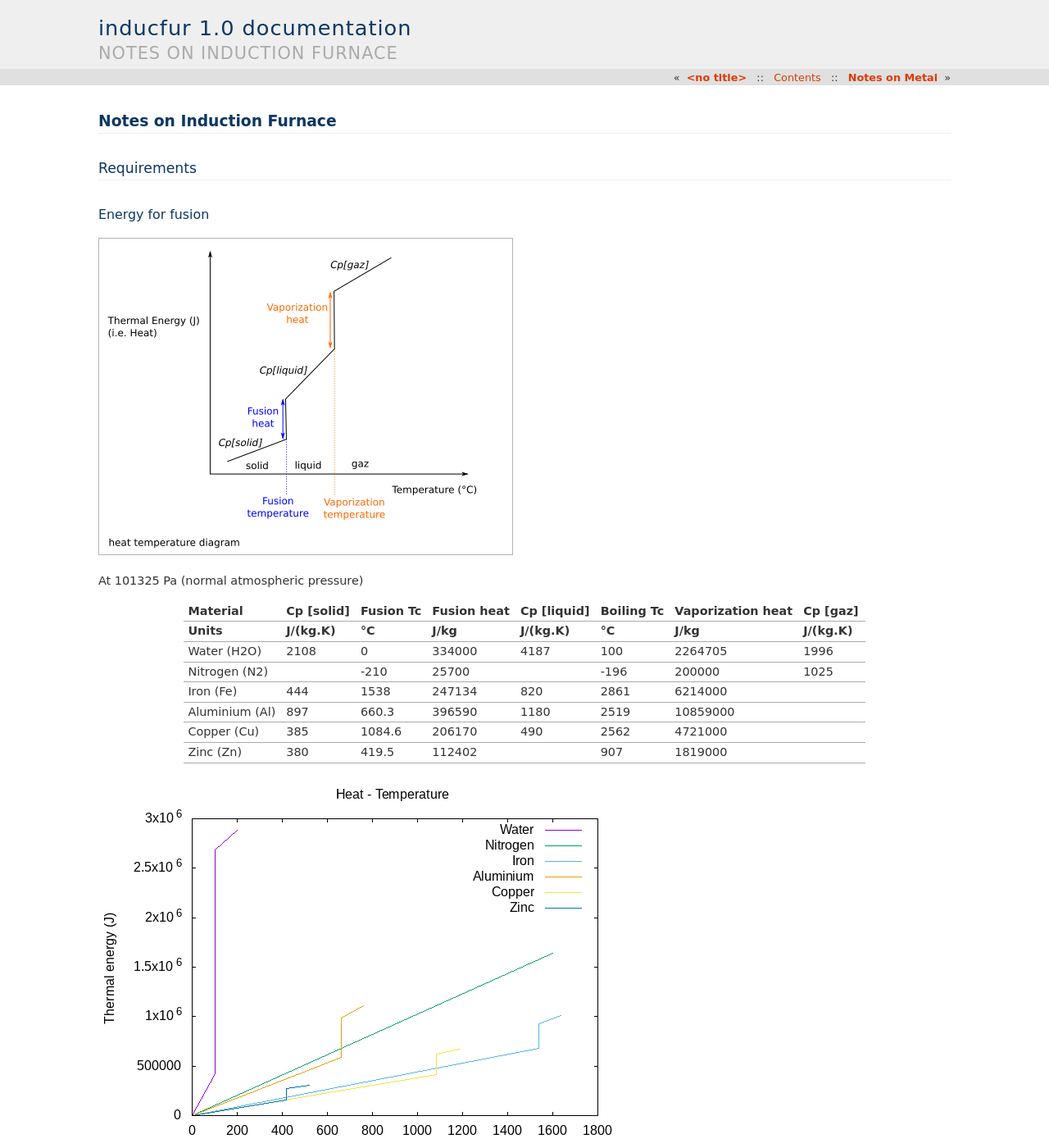
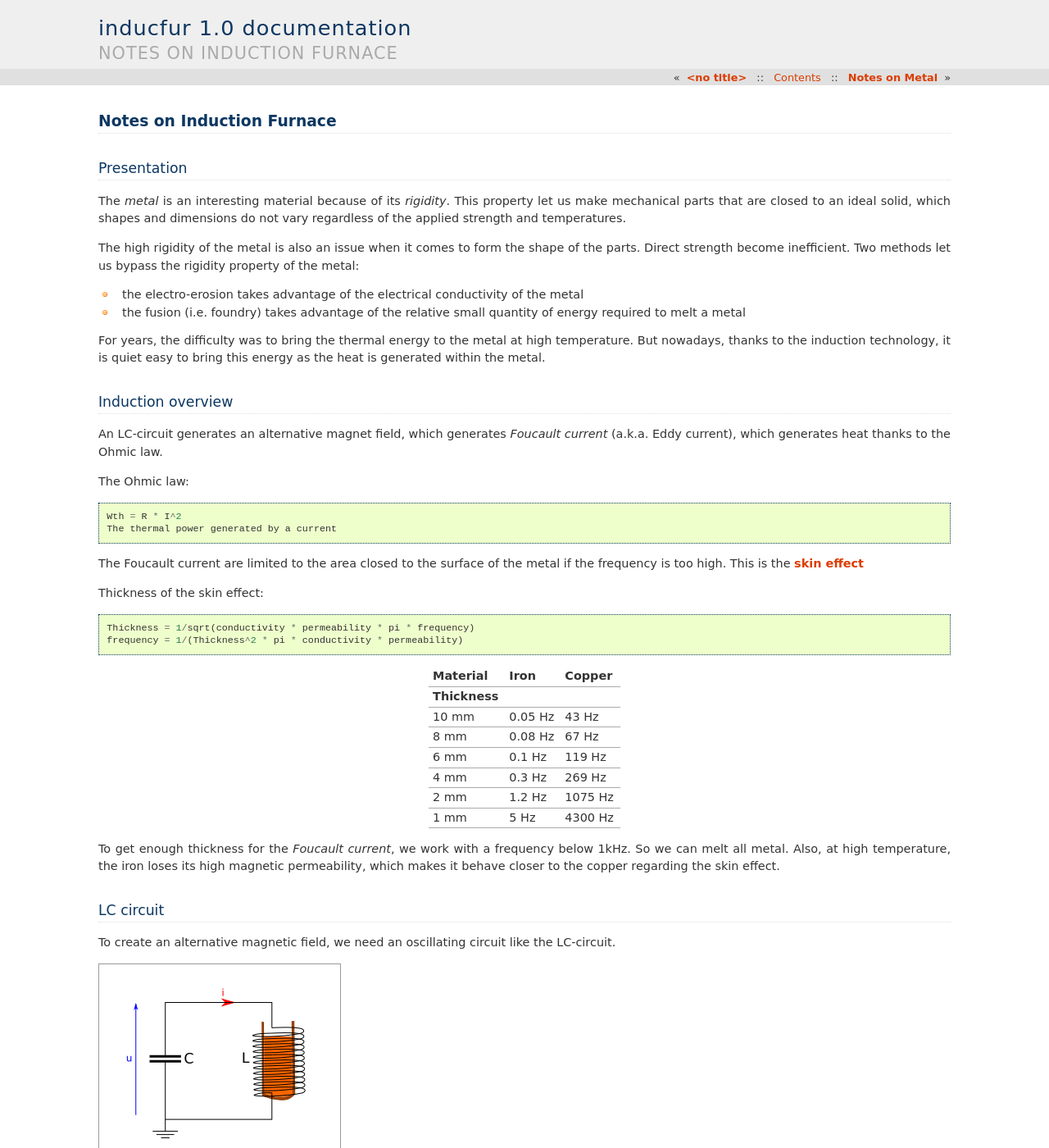
Before and after one commit to charlyoleg/induction_furnace, a Sphinx documentation site: the page built from docs/notes_on_induction_furnace.rst, in a window 1280 px wide and 1400 px high. Shown: the whole window at 82% size. Built offline with Sphinx 7.4.7, drawn with Linux system fonts in a browser that asks for light colours; some of the changed text lies outside the part shown.

Commit message:
rough overview

```diff
--- a/docs/notes_on_induction_furnace.rst
+++ b/docs/notes_on_induction_furnace.rst
@@ -3,64 +3,111 @@ Notes on Induction Furnace
 ==========================
 
 
-Requirements
+Presentation
 ============
 
-Energy for fusion
------------------
+The *metal* is an interesting material because of its *rigidity*. This property let us make mechanical parts that are closed to an ideal solid, which shapes and dimensions do not vary regardless of the applied strength and temperatures.
 
-.. image:: heat_temperature_diagram.png
+The high rigidity of the metal is also an issue when it comes to form the shape of the parts. Direct strength become inefficient. Two methods let us bypass the rigidity property of the metal:
 
-At 101325 Pa (normal atmospheric pressure)
+- the electro-erosion takes advantage of the electrical conductivity of the metal
+- the fusion (i.e. foundry) takes advantage of the relative small quantity of energy required to melt a metal
 
-=================     ============   ==========  ============  ============  ============  ==================  ==========
-Material              Cp [solid]     Fusion Tc   Fusion heat   Cp [liquid]   Boiling Tc    Vaporization heat   Cp [gaz]
-Units                 J/(kg.K)       °C          J/kg          J/(kg.K)      °C            J/kg                J/(kg.K)
-=================     ============   ==========  ============  ============  ============  ==================  ==========
-Water (H2O)           2108           0           334000        4187            100           2264705             1996
-Nitrogen (N2)                        -210         25700                       -196            200000              1025
-Iron (Fe)             444            1538        247134         820           2861           6214000
-Aluminium (Al)        897            660.3       396590        1180           2519          10859000
-Copper (Cu)           385            1084.6      206170         490           2562           4721000
-Zinc (Zn)             380            419.5       112402                        907           1819000
-=================     ============   ==========  ============  ============  ============  ==================  ==========
+For years, the difficulty was to bring the thermal energy to the metal at high temperature. But nowadays, thanks to the induction technology, it is quiet easy to bring this energy as the heat is generated within the metal.
 
 
-.. image:: graph/heat_temperature_T0.png
-.. image:: graph/heat_temperature_T-100.png
+Induction overview
+==================
+
+An LC-circuit generates an alternative magnet field, which generates *Foucault current* (a.k.a. Eddy current), which generates heat thanks to the Ohmic law.
+
+The Ohmic law::
+
+  Wth = R * I^2
+  The thermal power generated by a current
 
 
-Energy to melt 1 kg of metal::
+The Foucault current are limited to the area closed to the surface of the metal if the frequency is too high. This is the `skin effect`_
 
-  Water-steam   :  100 * 4187 + 2264705 = 2683405 J  <=> 0.745 kW/h
-  Iron          : 1538 *  444 +  247134 =  930006 J  <=> 0.258 kW/h
-  Aluminium     :  669 *  897 +  396590 =  996683 J  <=> 0.276 kW/h
-  Copper        : 1084 *  385 +  206170 =  623510 J  <=> 0.173 kW/h
-  Zinc          :  419 *  380 +  112402 =  271622 J  <=> 0.075 kW/h
+.. _`skin effect`: https://en.wikipedia.org/wiki/Skin_effect
 
 
+Thickness of the skin effect::
 
-Reminder::
-
-  1 bar = 100000 Pa
-  1 Pa = 1 N/m2 = 1 J/m3
-  1 cal = 4.1855 J
-  1 mol = 6.022 * 10**23
+  Thickness = 1/sqrt(conductivity * permeability * pi * frequency)
+  frequency = 1/(Thickness^2 * pi * conductivity * permeability)
 
 
-Auxiliary table
----------------
+=========   =========   ============
+Material    Iron        Copper
+Thickness
+=========   =========   ============
+10 mm       0.05 Hz         43 Hz
+8 mm        0.08 Hz         67 Hz
+6 mm        0.1 Hz         119 Hz
+4 mm        0.3 Hz         269 Hz
+2 mm        1.2 Hz        1075 Hz
+1 mm        5 Hz          4300 Hz
+=========   =========   ============
 
-=================     ===========    ================   =====================   =======================  ======================
-Material              Molar mass     Specific volume    Thermal conductivity    Electrical resistivity   Magnetic permeability
-Units                 kg/mol         m3/kg              W/(m.K)                 Ohm.m                    H/m
-=================     ===========    ================   =====================   =======================  ======================
-Ice (H2O)             0.018          0.00109
-Water (H2O)           0.018          0.00100            0.6                     20                       0.99
-Steam (H2O)           0.018          1.24
-Nitrogen (N2)         0.02802        0.799              0.026                   10**9                    1.00
-Iron (Fe)             0.05584        127.0 * 10**-6     80.4                    9.70 * 10**-8            5000
-Aluminium (Al)        0.02698        370.4 * 10**-6     237                     2.65 * 10**-8            1.00
-Copper (Cu)           0.06354        111.6 * 10**-6     384.1                   1.68 * 10**-8            0.99
-Zinc (Zn)             0.06539        140.0 * 10**-6     116                     5.90 * 10**-8            0.99
-=================     ===========    ================   =====================   =======================  ======================
+
+To get enough thickness for the *Foucault current*, we work with a frequency below 1kHz. So we can melt all metal. Also, at high temperature, the iron loses its high magnetic permeability, which makes it behave closer to the copper regarding the skin effect.
+
+
+LC circuit
+==========
+
+To create an alternative magnetic field, we need an oscillating circuit like the LC-circuit.
+
+.. image:: lc_circuit.png
+
+Formula::
+
+  u = L * di/dt
+  i = C * du/dt
+  f = 1/(2 * pi * sqrt(L * C))
+  Ecap = 0.5 * C * u^2
+  Eind = 0.5 * L * i^2
+
+Inductance sizing
+=================
+
+The volume of 1kg of iron is 127000 mm^3. In chip, it may requires the double volume, that means 250000 mm^3 or 50*50*3.14*30, a cylinder of radius 50 mm and height 30 mm.
+
+Cylindrical inductance::
+
+  L = u0 * N^2 * A / l
+  u0 = 4 * pi * 10^-7 H/m
+
+Considering a cylindrical inductance of radius 80 mm (diameter: 160 mm) and a height of 30 mm. If the wire loop are distance of 5 mm, we get 6 loops for one way. For both ways, we get 12 loops::
+
+  A = 0.08^2 * 3.14 = 0.02 m2
+  l = 0.03 m
+  N = 12
+  L = 0.00012 H = 0.12 mH
+
+
+Capacitor sizing
+================
+
+To reach a resonance frequency of 1kHz, we need a capacitor of::
+
+  C = 1/((f*2*pi)^2 * L)
+  C = 0.000211 F = 0.211 mF
+
+
+Power transfer
+==============
+
+We want to transfer the energy from electricity to heat up to 1kW i.e. 1kJ/s. We have 1000 oscillations per second.
+
+If each oscillation transfers completely its energy in one oscillation, we need 1J in the LC-oscillation::
+
+  u = sqrt( Ecap / (0.5 * C) ) = 97.3 (V)
+  i = sqrt( Eind / (0.5 * L) ) = 129.1 (A)
+
+
+If 10% of the energy is transfer per oscillation, we need 10J oscillating in the LC-circuit::
+
+  u = 307 (V)
+  i = 408 (A)
--- a/docs/notes_on_metal.rst
+++ b/docs/notes_on_metal.rst
@@ -54,3 +54,63 @@ Aluminium (Al)        0.02698        370.4 * 10**-6     897              237
 Copper (Cu)           0.06354        111.6 * 10**-6     385              384.1                   1.68 * 10**-8
 Zinc (Zn)             0.06539        140.0 * 10**-6     380              116                     5.90 * 10**-8
 =================     ===========    ================   =============    =====================   =======================
+
+
+Energy for fusion
+-----------------
+
+.. image:: heat_temperature_diagram.png
+
+At 101325 Pa (normal atmospheric pressure)
+
+=================     ============   ==========  ============  ============  ============  ==================  ==========
+Material              Cp [solid]     Fusion Tc   Fusion heat   Cp [liquid]   Boiling Tc    Vaporization heat   Cp [gaz]
+Units                 J/(kg.K)       °C          J/kg          J/(kg.K)      °C            J/kg                J/(kg.K)
+=================     ============   ==========  ============  ============  ============  ==================  ==========
+Water (H2O)           2108           0           334000        4187            100           2264705             1996
+Nitrogen (N2)                        -210         25700                       -196            200000              1025
+Iron (Fe)             444            1538        247134         820           2861           6214000
+Aluminium (Al)        897            660.3       396590        1180           2519          10859000
+Copper (Cu)           385            1084.6      206170         490           2562           4721000
+Zinc (Zn)             380            419.5       112402                        907           1819000
+=================     ============   ==========  ============  ============  ============  ==================  ==========
+
+
+.. image:: graph/heat_temperature_T0.png
+.. image:: graph/heat_temperature_T-100.png
+
+
+Energy to melt 1 kg of metal::
+
+  Water-steam   :  100 * 4187 + 2264705 = 2683405 J  <=> 0.745 kW/h
+  Iron          : 1538 *  444 +  247134 =  930006 J  <=> 0.258 kW/h
+  Aluminium     :  669 *  897 +  396590 =  996683 J  <=> 0.276 kW/h
+  Copper        : 1084 *  385 +  206170 =  623510 J  <=> 0.173 kW/h
+  Zinc          :  419 *  380 +  112402 =  271622 J  <=> 0.075 kW/h
+
+
+
+Reminder::
+
+  1 bar = 100000 Pa
+  1 Pa = 1 N/m2 = 1 J/m3
+  1 cal = 4.1855 J
+  1 mol = 6.022 * 10**23
+
+
+Auxiliary table
+---------------
+
+=================     ===========    ================   =====================   =======================  ======================
+Material              Molar mass     Specific volume    Thermal conductivity    Electrical resistivity   Magnetic permeability
+Units                 kg/mol         m3/kg              W/(m.K)                 Ohm.m                    H/m
+=================     ===========    ================   =====================   =======================  ======================
+Ice (H2O)             0.018          0.00109
+Water (H2O)           0.018          0.00100            0.6                     20                       0.99
+Steam (H2O)           0.018          1.24
+Nitrogen (N2)         0.02802        0.799              0.026                   10**9                    1.00
+Iron (Fe)             0.05584        127.0 * 10**-6     80.4                    9.70 * 10**-8            5000
+Aluminium (Al)        0.02698        370.4 * 10**-6     237                     2.65 * 10**-8            1.00
+Copper (Cu)           0.06354        111.6 * 10**-6     384.1                   1.68 * 10**-8            0.99
+Zinc (Zn)             0.06539        140.0 * 10**-6     116                     5.90 * 10**-8            0.99
+=================     ===========    ================   =====================   =======================  ======================
```
Also changed, not shown: docs/lc_circuit.png (added), docs/notes_on_induction_furnace.svg (added).
